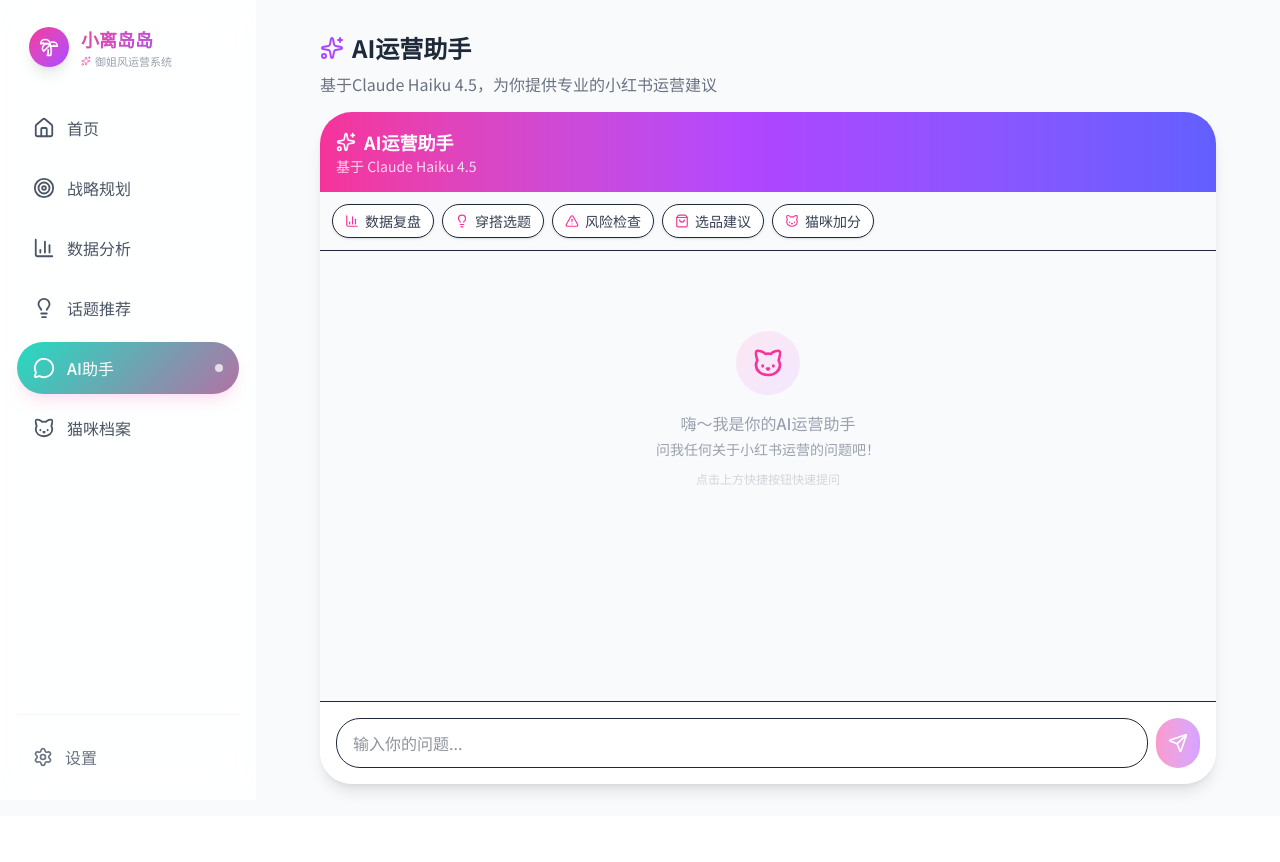
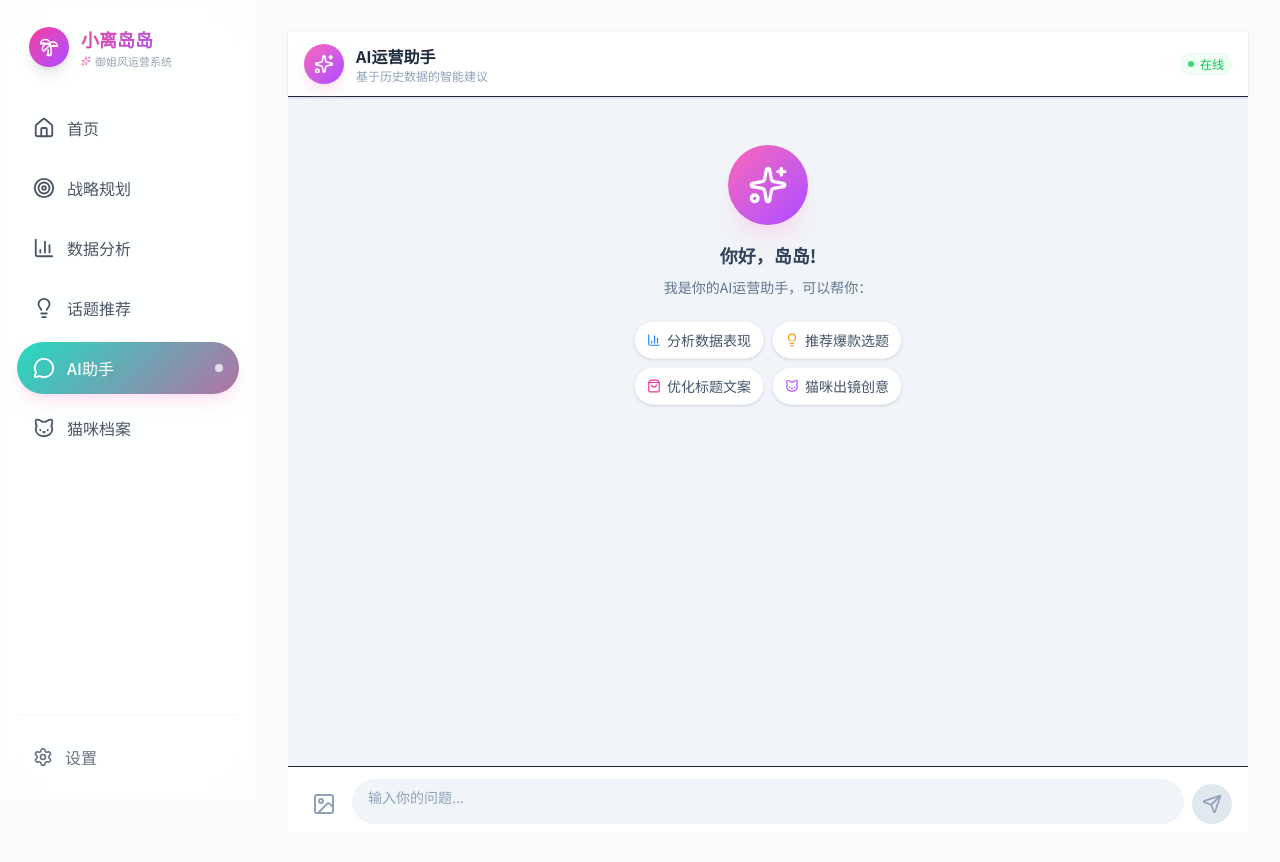
Before and after one commit to brianzhibo-design/DD, a Next.js app: page /assistant in a window 1280 px wide. Before the commit the page ends 816 px from the top, so only its background shows below. Built offline with nearby package versions, Linux system fonts and the light colour scheme.

Commit message:
feat: WeChat-style AI chat UI with bubbles, avatars, timestamps

```diff
--- a/src/app/assistant/page.tsx
+++ b/src/app/assistant/page.tsx
@@ -1,22 +1,255 @@
-import { Sparkles } from 'lucide-react';
-import AIChat from '@/components/AIChat';
+'use client'
+
+import React, { useState, useRef, useEffect } from 'react'
+import { Send, ImageIcon, Sparkles, User, BarChart3, Lightbulb, ShoppingBag, Cat } from 'lucide-react'
+
+interface Message {
+  id: string
+  role: 'user' | 'assistant'
+  content: string
+  timestamp: Date
+}
+
+const quickPrompts = [
+  { icon: BarChart3, label: '分析数据表现', color: 'text-blue-500' },
+  { icon: Lightbulb, label: '推荐爆款选题', color: 'text-amber-500' },
+  { icon: ShoppingBag, label: '优化标题文案', color: 'text-pink-500' },
+  { icon: Cat, label: '猫咪出镜创意', color: 'text-purple-500' },
+]
 
 export default function AssistantPage() {
+  const [messages, setMessages] = useState<Message[]>([])
+  const [input, setInput] = useState('')
+  const [loading, setLoading] = useState(false)
+  const messagesEndRef = useRef<HTMLDivElement>(null)
+  const textareaRef = useRef<HTMLTextAreaElement>(null)
+
+  const scrollToBottom = () => {
+    messagesEndRef.current?.scrollIntoView({ behavior: 'smooth' })
+  }
+
+  useEffect(() => {
+    scrollToBottom()
+  }, [messages])
+
+  // 自动调整输入框高度
+  useEffect(() => {
+    if (textareaRef.current) {
+      textareaRef.current.style.height = '24px'
+      textareaRef.current.style.height = Math.min(textareaRef.current.scrollHeight, 120) + 'px'
+    }
+  }, [input])
+
+  const formatTime = (date: Date) => {
+    return date.toLocaleTimeString('zh-CN', { hour: '2-digit', minute: '2-digit' })
+  }
+
+  const shouldShowTime = (current: Message, previous?: Message) => {
+    if (!previous) return true
+    const diff = current.timestamp.getTime() - previous.timestamp.getTime()
+    return diff > 5 * 60 * 1000 // 5分钟以上显示时间
+  }
+
+  const handleSend = async (text?: string) => {
+    const messageText = text || input.trim()
+    if (!messageText || loading) return
+
+    const userMessage: Message = {
+      id: Date.now().toString(),
+      role: 'user',
+      content: messageText,
+      timestamp: new Date()
+    }
+
+    setMessages(prev => [...prev, userMessage])
+    setInput('')
+    setLoading(true)
+
+    try {
+      const response = await fetch('/api/chat', {
+        method: 'POST',
+        headers: { 'Content-Type': 'application/json' },
+        body: JSON.stringify({
+          message: userMessage.content,
+          history: messages.map(m => ({ role: m.role, content: m.content }))
+        })
+      })
+
+      const data = await response.json()
+
+      // 兼容多种响应格式
+      const extractContent = (d: Record<string, unknown>): string => {
+        if (typeof d.message === 'string' && d.message) return d.message
+        if (typeof d.response === 'string' && d.response) return d.response
+        if (typeof d.content === 'string' && d.content) return d.content
+        if (typeof d.error === 'string' && d.error) return `错误: ${d.error}`
+        return '抱歉，无法解析响应'
+      }
+
+      const assistantMessage: Message = {
+        id: (Date.now() + 1).toString(),
+        role: 'assistant',
+        content: extractContent(data),
+        timestamp: new Date()
+      }
+
+      setMessages(prev => [...prev, assistantMessage])
+    } catch (error) {
+      console.error('发送失败:', error)
+      const errorMessage: Message = {
+        id: (Date.now() + 1).toString(),
+        role: 'assistant',
+        content: '网络错误，请检查连接后重试',
+        timestamp: new Date()
+      }
+      setMessages(prev => [...prev, errorMessage])
+    }
+
+    setLoading(false)
+  }
+
+  const handleKeyDown = (e: React.KeyboardEvent) => {
+    if (e.key === 'Enter' && !e.shiftKey) {
+      e.preventDefault()
+      handleSend()
+    }
+  }
+
   return (
-    <div className="max-w-4xl mx-auto h-[calc(100vh-3rem)]">
-      {/* Header */}
-      <div className="mb-4">
-        <h1 className="text-2xl font-bold text-gray-800 mb-2 flex items-center gap-2">
-          <Sparkles size={24} className="text-purple-500" />
-          AI运营助手
-        </h1>
-        <p className="text-gray-500">基于Claude Haiku 4.5，为你提供专业的小红书运营建议</p>
+    <div className="flex flex-col h-[100dvh] bg-slate-100">
+      {/* 顶部标题栏 */}
+      <div className="bg-white border-b px-4 py-3 flex items-center justify-between shadow-sm flex-shrink-0">
+        <div className="flex items-center gap-3">
+          <div className="w-10 h-10 rounded-full bg-gradient-to-br from-pink-400 to-purple-500 flex items-center justify-center shadow-lg shadow-pink-200/50">
+            <Sparkles className="w-5 h-5 text-white" />
+          </div>
+          <div>
+            <h1 className="font-bold text-slate-800">AI运营助手</h1>
+            <p className="text-xs text-slate-400">基于历史数据的智能建议</p>
+          </div>
+        </div>
+        <div className="text-xs text-green-500 flex items-center gap-1.5 bg-green-50 px-2 py-1 rounded-full">
+          <span className="w-1.5 h-1.5 bg-green-500 rounded-full animate-pulse"></span>
+          在线
+        </div>
       </div>
 
-      {/* Chat Interface */}
-      <div className="h-[calc(100%-5rem)]">
-        <AIChat />
+      {/* 消息列表区域 */}
+      <div className="flex-1 overflow-y-auto px-4 py-4 space-y-3">
+        {/* 欢迎消息 */}
+        {messages.length === 0 && (
+          <div className="text-center py-8">
+            <div className="w-20 h-20 mx-auto mb-4 rounded-full bg-gradient-to-br from-pink-400 to-purple-500 flex items-center justify-center shadow-xl shadow-pink-200/50">
+              <Sparkles className="w-10 h-10 text-white" />
+            </div>
+            <h2 className="text-lg font-bold text-slate-700 mb-2">你好，岛岛!</h2>
+            <p className="text-slate-500 text-sm mb-6">我是你的AI运营助手，可以帮你：</p>
+            <div className="flex flex-wrap justify-center gap-2 max-w-sm mx-auto">
+              {quickPrompts.map(item => (
+                <button
+                  key={item.label}
+                  onClick={() => handleSend(item.label)}
+                  className="flex items-center gap-1.5 px-3 py-2 bg-white rounded-full text-sm text-slate-600 shadow-sm hover:shadow-md cursor-pointer transition-all border border-slate-100 hover:border-pink-200"
+                >
+                  <item.icon size={14} className={item.color} />
+                  {item.label}
+                </button>
+              ))}
+            </div>
+          </div>
+        )}
+
+        {/* 消息气泡 */}
+        {messages.map((msg, index) => (
+          <div key={msg.id}>
+            {/* 时间戳 */}
+            {shouldShowTime(msg, messages[index - 1]) && (
+              <div className="text-center text-xs text-slate-400 my-4 select-none">
+                {formatTime(msg.timestamp)}
+              </div>
+            )}
+
+            {/* 消息行 */}
+            <div className={`flex items-end gap-2 ${msg.role === 'user' ? 'flex-row-reverse' : ''}`}>
+              {/* 头像 */}
+              <div className={`w-9 h-9 rounded-full flex-shrink-0 flex items-center justify-center shadow-md ${
+                msg.role === 'assistant'
+                  ? 'bg-gradient-to-br from-pink-400 to-purple-500'
+                  : 'bg-gradient-to-br from-blue-400 to-cyan-500'
+              }`}>
+                {msg.role === 'assistant'
+                  ? <Sparkles className="w-4 h-4 text-white" />
+                  : <User className="w-4 h-4 text-white" />
+                }
+              </div>
+
+              {/* 气泡 */}
+              <div className={`max-w-[75%] px-4 py-2.5 shadow-sm ${
+                msg.role === 'user'
+                  ? 'bg-pink-500 text-white rounded-2xl rounded-br-md'
+                  : 'bg-white text-slate-700 rounded-2xl rounded-bl-md border border-slate-100'
+              }`}>
+                <p className="text-sm whitespace-pre-wrap leading-relaxed">{msg.content}</p>
+              </div>
+            </div>
+          </div>
+        ))}
+
+        {/* 加载动画 */}
+        {loading && (
+          <div className="flex items-end gap-2">
+            <div className="w-9 h-9 rounded-full bg-gradient-to-br from-pink-400 to-purple-500 flex items-center justify-center shadow-md">
+              <Sparkles className="w-4 h-4 text-white" />
+            </div>
+            <div className="bg-white px-4 py-3 rounded-2xl rounded-bl-md shadow-sm border border-slate-100">
+              <div className="flex gap-1">
+                <span className="w-2 h-2 bg-slate-300 rounded-full animate-bounce" style={{ animationDelay: '0ms' }}></span>
+                <span className="w-2 h-2 bg-slate-300 rounded-full animate-bounce" style={{ animationDelay: '150ms' }}></span>
+                <span className="w-2 h-2 bg-slate-300 rounded-full animate-bounce" style={{ animationDelay: '300ms' }}></span>
+              </div>
+            </div>
+          </div>
+        )}
+
+        <div ref={messagesEndRef} />
+      </div>
+
+      {/* 底部输入区域 */}
+      <div className="bg-white border-t px-4 py-3 flex-shrink-0 pb-safe">
+        <div className="flex items-end gap-2">
+          {/* 图片按钮 */}
+          <button className="p-2 text-slate-400 hover:text-slate-600 transition-colors rounded-full hover:bg-slate-100">
+            <ImageIcon className="w-6 h-6" />
+          </button>
+
+          {/* 输入框 */}
+          <div className="flex-1 bg-slate-100 rounded-2xl px-4 py-2 focus-within:ring-2 focus-within:ring-pink-200 transition-all">
+            <textarea
+              ref={textareaRef}
+              value={input}
+              onChange={(e) => setInput(e.target.value)}
+              onKeyDown={handleKeyDown}
+              placeholder="输入你的问题..."
+              rows={1}
+              className="w-full bg-transparent resize-none outline-none text-sm text-slate-700 placeholder-slate-400"
+              style={{ minHeight: '24px', maxHeight: '120px' }}
+            />
+          </div>
+
+          {/* 发送按钮 */}
+          <button
+            onClick={() => handleSend()}
+            disabled={!input.trim() || loading}
+            className={`p-2.5 rounded-full transition-all ${
+              input.trim() && !loading
+                ? 'bg-pink-500 text-white shadow-lg shadow-pink-200 hover:bg-pink-600 active:scale-95'
+                : 'bg-slate-200 text-slate-400'
+            }`}
+          >
+            <Send className="w-5 h-5" />
+          </button>
+        </div>
       </div>
     </div>
-  );
+  )
 }
```
